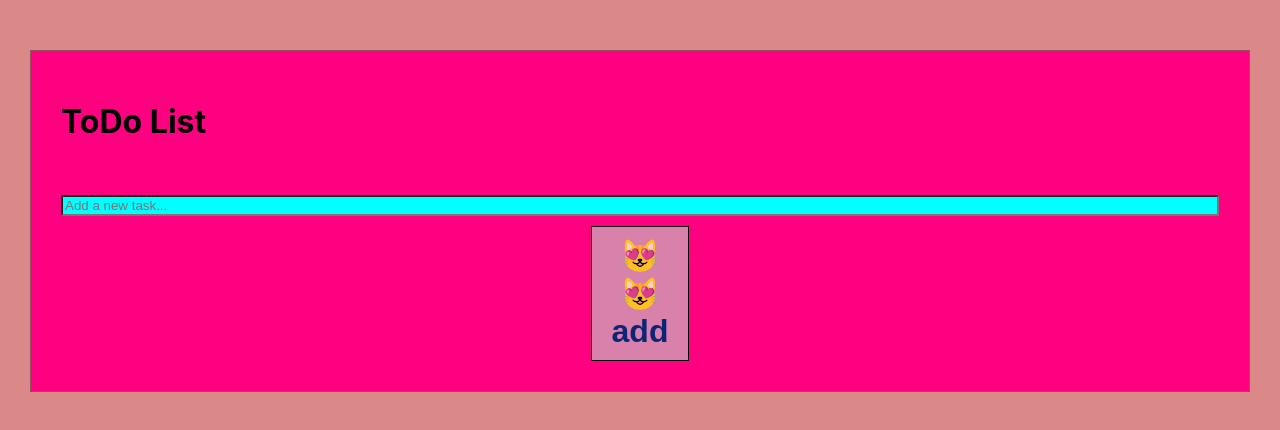
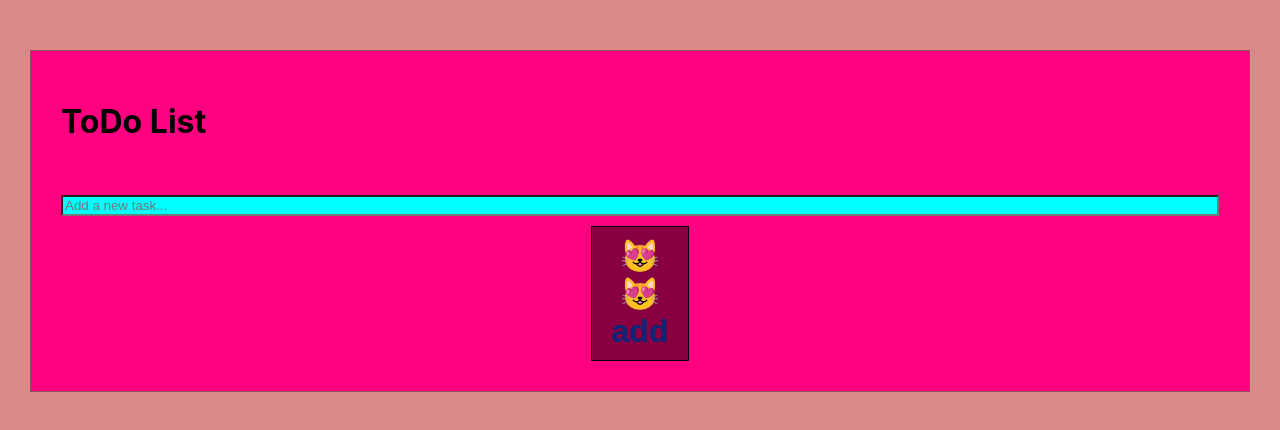
Before and after one commit to mayarsamir82/todo-list, a React (Create React App) app: page / in a window 1280 px wide. Shown: the top 430 px of the page. Built offline with nearby package versions, Linux system fonts and the light colour scheme.

Commit message:
غيرت

```diff
--- a/src/App.css
+++ b/src/App.css
@@ -50,7 +50,7 @@ cursor: pointer;
 }
 
 .زرار {
-  background-color: rgb(216, 129, 171);
+  background-color: rgb(136, 0, 66);
   color: rgb(12, 37, 119);
   border: 1px solid rgb(0, 0, 0);
   padding: 10px 20px;
```
